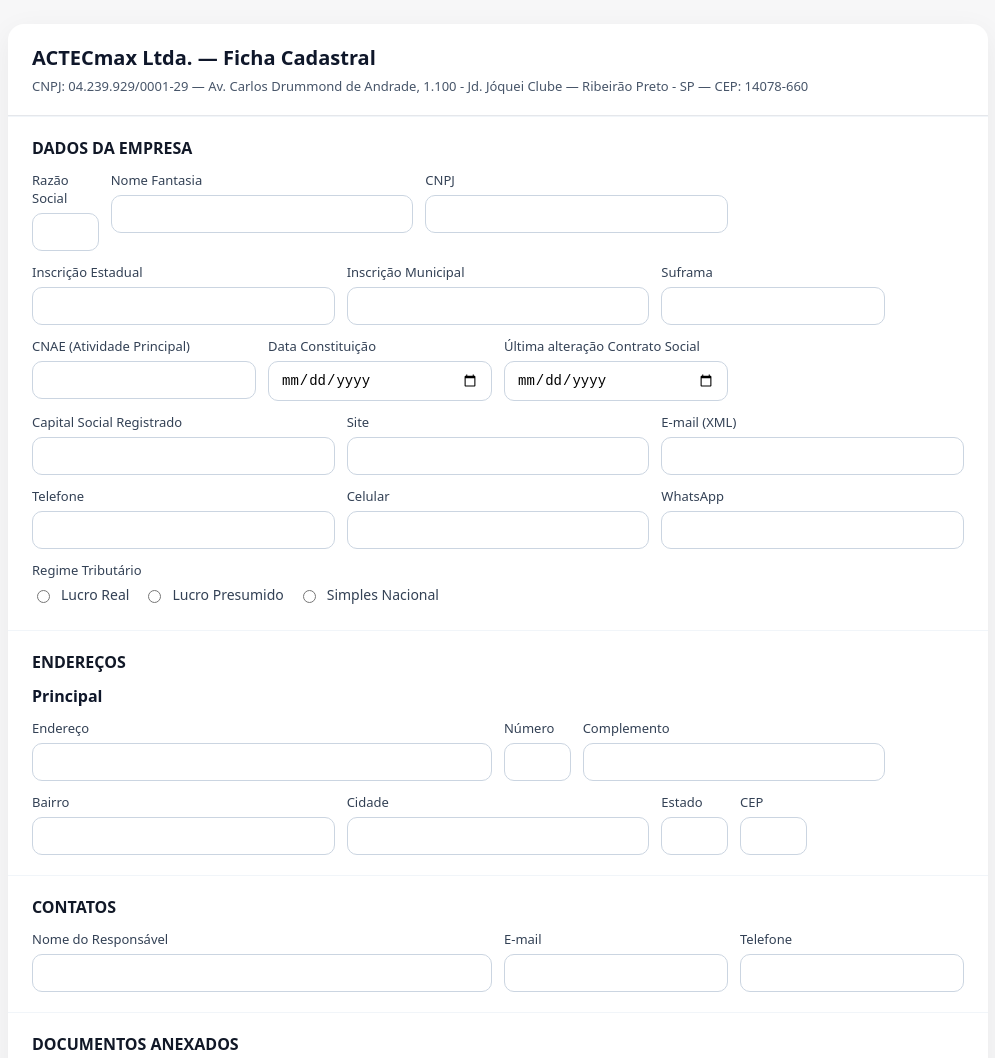
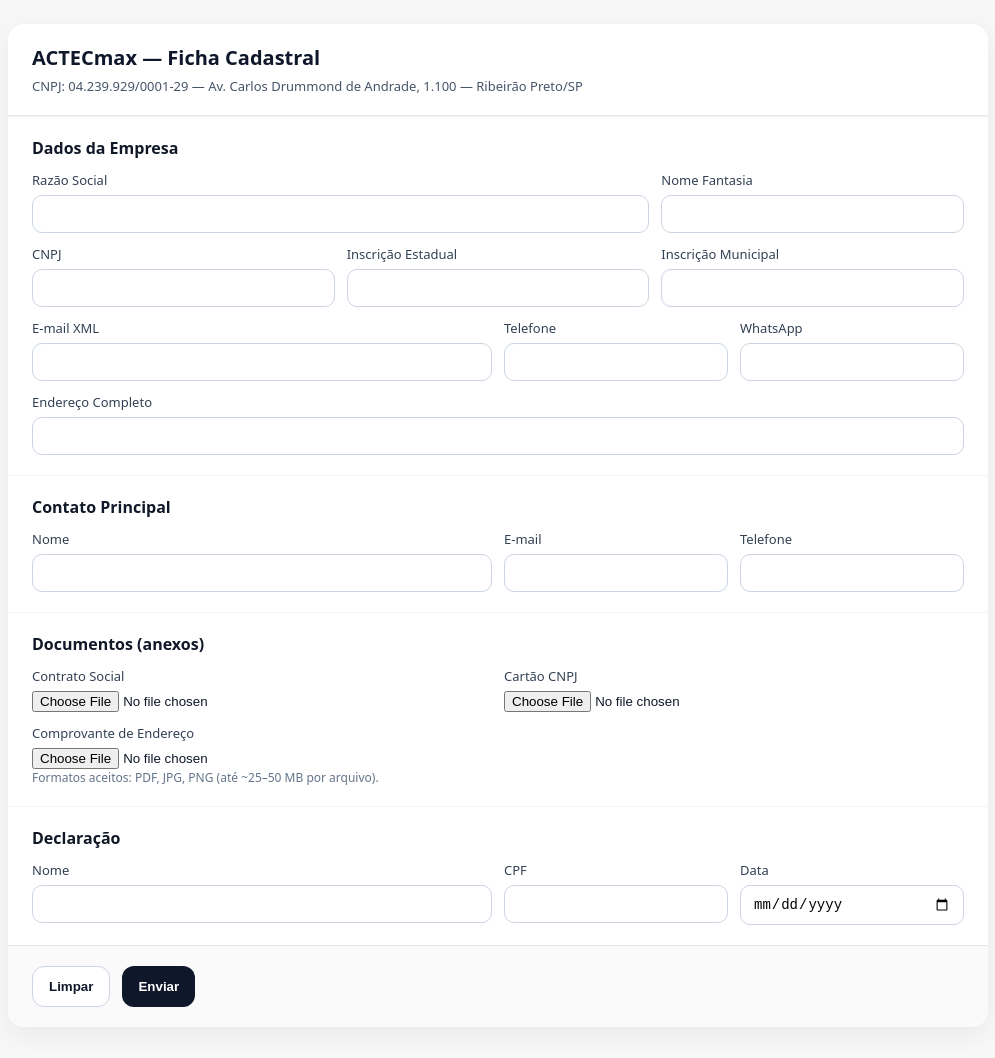
Before and after one commit to ACTECmax/actecmax.github.io, a plain HTML site: page index.html in a window 1280 px wide. Shown: the top 1058 px of the page, without its empty margins (142-1137 px from the left). Drawn offline with Linux system fonts and the light colour scheme.

Commit message:
Update index.html

```diff
--- a/index.html
+++ b/index.html
@@ -1,118 +1,92 @@
 <!doctype html>
 <html lang="pt-br">
 <head>
-  <meta charset="utf-8">
-  <meta name="viewport" content="width=device-width, initial-scale=1">
-  <title>Ficha Cadastral - ACTECmax</title>
+  <meta charset="utf-8" />
+  <meta name="viewport" content="width=device-width, initial-scale=1" />
+  <title>Ficha Cadastral — ACTECmax</title>
   <style>
-    :root { --w: 980px; }
+    :root { --max: 980px; }
     * { box-sizing: border-box; }
     html, body { margin:0; padding:0; background:#f7f7f8; color:#0f172a; font-family: system-ui, -apple-system, Segoe UI, Roboto, Arial, sans-serif; }
-    .wrap { max-width: var(--w); margin: 24px auto; background:#fff; border-radius:16px; box-shadow: 0 8px 30px rgba(0,0,0,.06); overflow:hidden; }
+    .wrap { max-width: var(--max); margin: 24px auto; background:#fff; border-radius:16px; box-shadow: 0 8px 28px rgba(0,0,0,.06); overflow:hidden; }
     header { padding:20px 24px; border-bottom:1px solid #e5e7eb; }
-    header h1 { margin:0; font-size: 20px; }
+    header h1 { margin:0; font-size:20px; }
     header .sub { font-size:13px; color:#475569; margin-top:6px; }
     section { padding:20px 24px; border-top:1px solid #f1f5f9; }
     h2 { font-size:16px; margin:0 0 12px 0; color:#111827; }
     .grid { display:grid; grid-template-columns: repeat(12, 1fr); gap:12px; }
-    .col-12 { grid-column: span 12; }
-    .col-6 { grid-column: span 6; }
-    .col-4 { grid-column: span 4; }
-    .col-3 { grid-column: span 3; }
+    .col-12 { grid-column: span 12; } .col-8 { grid-column: span 8; } .col-6 { grid-column: span 6; } .col-4 { grid-column: span 4; } .col-3 { grid-column: span 3; }
     label { display:block; font-size:13px; color:#334155; margin-bottom:6px; }
-    input[type="text"], input[type="email"], input[type="tel"], input[type="number"], input[type="date"], textarea, select {
+    input[type="text"], input[type="email"], input[type="tel"], input[type="date"], textarea, select {
       width:100%; padding:10px 12px; border:1px solid #cbd5e1; border-radius:10px; background:#fff; font-size:14px;
     }
+    input[type="file"] { display:block; margin-top:6px; }
     textarea { min-height: 90px; resize: vertical; }
-    .row { margin-bottom:12px; }
     .muted { font-size:12px; color:#64748b; }
-    .chkrow { display:flex; flex-wrap:wrap; gap:14px; }
-    .chkrow label { display:flex; align-items:center; gap:8px; font-size:14px; color:#334155; }
-    .files input[type="file"] { display:block; margin-top:6px; }
     .actions { display:flex; gap:12px; padding:20px 24px; border-top:1px solid #e5e7eb; background:#fafafa; }
     .btn { padding:12px 16px; border:0; border-radius:12px; cursor:pointer; font-weight:600; }
     .btn-dark { background:#0f172a; color:#fff; }
     .btn-ghost { background:#fff; color:#0f172a; border:1px solid #cbd5e1; }
-    .ok { display:none; margin:16px 24px; padding:12px; border:1px solid #1a7f37; color:#064e3b; background:#ecfdf5; border-radius:12px; }
-    @media (max-width: 768px) {
-      .wrap { margin: 0; border-radius: 0; }
-      section { padding: 16px; }
-      header { padding: 16px; }
-      .actions { padding: 16px; position: sticky; bottom:0; }
-    }
+    .toast { position:fixed; left:50%; bottom:24px; transform:translateX(-50%); z-index:9999; display:none; }
+    .toast > div { padding:12px 16px; border-radius:12px; box-shadow: 0 10px 30px rgba(0,0,0,.12); font-weight:600; }
+    .toast .ok  { background:#ecfdf5; color:#065f46; border:1px solid #86efac; }
+    .toast .err { background:#fee2e2; color:#991b1b; border:1px solid #fecaca; }
+    @media (max-width: 768px) { .wrap { margin:0; border-radius:0; } section, header, .actions { padding:16px; } }
   </style>
 </head>
 <body>
   <div class="wrap">
     <header>
-      <h1>ACTECmax Ltda. — Ficha Cadastral</h1>
-      <div class="sub">CNPJ: 04.239.929/0001-29 — Av. Carlos Drummond de Andrade, 1.100 - Jd. Jóquei Clube — Ribeirão Preto - SP — CEP: 14078-660</div>
+      <h1>ACTECmax — Ficha Cadastral</h1>
+      <div class="sub">CNPJ: 04.239.929/0001-29 — Av. Carlos Drummond de Andrade, 1.100 — Ribeirão Preto/SP</div>
     </header>
 
-    <form id="ficha-cadastral" method="POST" action="'https://script.google.com/macros/s/AKfycbzTahtL4J7SBb1MTtOjkS3Kxht77upE0K4c0ipf0vttpCplHkeQcP0db0cDMzeQR-4C/exec'" enctype="multipart/form-data" target="submitFrame" novalidate>
+    <form id="cadastroform"
+          method="POST"
+          action="https://script.google.com/macros/s/AKfycbzTahtL4J7SBb1MTtOjkS3Kxht77upE0K4c0ipf0vttpCplHkeQcP0db0cDMzeQR-4C/exec"
+          enctype="multipart/form-data"
+          target="submitFrame"
+          novalidate>
+      <!-- DADOS DA EMPRESA -->
       <section>
-        <h2>DADOS DA EMPRESA</h2>
+        <h2>Dados da Empresa</h2>
         <div class="grid">
           <div class="col-8"><label>Razão Social</label><input type="text" name="razao_social" required></div>
           <div class="col-4"><label>Nome Fantasia</label><input type="text" name="nome_fantasia" required></div>
           <div class="col-4"><label>CNPJ</label><input type="text" name="cnpj" required></div>
           <div class="col-4"><label>Inscrição Estadual</label><input type="text" name="inscricao_estadual"></div>
           <div class="col-4"><label>Inscrição Municipal</label><input type="text" name="inscricao_municipal"></div>
-          <div class="col-3"><label>Suframa</label><input type="text" name="suframa"></div>
-          <div class="col-3"><label>CNAE (Atividade Principal)</label><input type="text" name="cnae_principal"></div>
-          <div class="col-3"><label>Data Constituição</label><input type="date" name="data_constituicao"></div>
-          <div class="col-3"><label>Última alteração Contrato Social</label><input type="date" name="data_ultima_alteracao"></div>
-          <div class="col-4"><label>Capital Social Registrado</label><input type="text" name="capital_social"></div>
-          <div class="col-4"><label>Site</label><input type="text" name="site"></div>
-          <div class="col-4"><label>E-mail (XML)</label><input type="email" name="email_xml"></div>
-          <div class="col-4"><label>Telefone</label><input type="tel" name="telefone"></div>
-          <div class="col-4"><label>Celular</label><input type="tel" name="celular"></div>
-          <div class="col-4"><label>WhatsApp</label><input type="tel" name="whatsapp"></div>
-          <div class="col-12">
-            <label>Regime Tributário</label>
-            <div class="chkrow">
-              <label><input type="radio" name="regime_tributario" value="Lucro Real">Lucro Real</label>
-              <label><input type="radio" name="regime_tributario" value="Lucro Presumido">Lucro Presumido</label>
-              <label><input type="radio" name="regime_tributario" value="Simples Nacional">Simples Nacional</label>
-            </div>
-          </div>
+          <div class="col-6"><label>E-mail XML</label><input type="email" name="email_xml"></div>
+          <div class="col-3"><label>Telefone</label><input type="tel" name="telefone"></div>
+          <div class="col-3"><label>WhatsApp</label><input type="tel" name="whatsapp"></div>
+          <div class="col-12"><label>Endereço Completo</label><input type="text" name="endereco"></div>
         </div>
       </section>
 
+      <!-- CONTATO -->
       <section>
-        <h2>ENDEREÇOS</h2>
+        <h2>Contato Principal</h2>
         <div class="grid">
-          <div class="col-12"><strong>Principal</strong></div>
-          <div class="col-6"><label>Endereço</label><input type="text" name="end_principal_logradouro"></div>
-          <div class="col-2"><label>Número</label><input type="text" name="end_principal_numero"></div>
-          <div class="col-4"><label>Complemento</label><input type="text" name="end_principal_complemento"></div>
-          <div class="col-4"><label>Bairro</label><input type="text" name="end_principal_bairro"></div>
-          <div class="col-4"><label>Cidade</label><input type="text" name="end_principal_cidade"></div>
-          <div class="col-2"><label>Estado</label><input type="text" name="end_principal_uf"></div>
-          <div class="col-2"><label>CEP</label><input type="text" name="end_principal_cep"></div>
+          <div class="col-6"><label>Nome</label><input type="text" name="contato_nome"></div>
+          <div class="col-3"><label>E-mail</label><input type="email" name="contato_email"></div>
+          <div class="col-3"><label>Telefone</label><input type="tel" name="contato_telefone"></div>
         </div>
       </section>
 
+      <!-- DOCUMENTOS -->
       <section>
-        <h2>CONTATOS</h2>
-        <div class="grid">
-          <div class="col-6"><label>Nome do Responsável</label><input type="text" name="cont_rl_nome"></div>
-          <div class="col-3"><label>E-mail</label><input type="email" name="cont_rl_email"></div>
-          <div class="col-3"><label>Telefone</label><input type="tel" name="cont_rl_telefone"></div>
-        </div>
-      </section>
-
-      <section class="files">
-        <h2>DOCUMENTOS ANEXADOS</h2>
+        <h2>Documentos (anexos)</h2>
         <div class="grid">
           <div class="col-6"><label>Contrato Social</label><input type="file" name="contrato_social" accept=".pdf,.jpg,.jpeg,.png"></div>
           <div class="col-6"><label>Cartão CNPJ</label><input type="file" name="cartao_cnpj" accept=".pdf,.jpg,.jpeg,.png"></div>
+          <div class="col-6"><label>Comprovante de Endereço</label><input type="file" name="comprovante_endereco" accept=".pdf,.jpg,.jpeg,.png"></div>
         </div>
-        <div class="muted">Formatos: PDF, JPG, PNG — até ~25–50 MB por arquivo.</div>
+        <div class="muted">Formatos aceitos: PDF, JPG, PNG (até ~25–50 MB por arquivo).</div>
       </section>
 
+      <!-- DECLARAÇÃO -->
       <section>
-        <h2>DECLARAÇÃO</h2>
+        <h2>Declaração</h2>
         <div class="grid">
           <div class="col-6"><label>Nome</label><input type="text" name="decl_nome"></div>
           <div class="col-3"><label>CPF</label><input type="text" name="decl_cpf"></div>
@@ -120,95 +94,45 @@
         </div>
       </section>
 
-      <div class="ok" id="ok">Cadastro enviado! Obrigado. Em instantes você receberá a confirmação por e-mail.</div>
-
       <div class="actions">
         <button type="reset" class="btn btn-ghost">Limpar</button>
-        <button type="submit" class="btn btn-dark">Enviar</button>
+        <button type="submit" class="btn btn-dark" id="btnEnviar">Enviar</button>
       </div>
 
+      <!-- iframe oculto para receber a resposta do Google -->
       <iframe name="submitFrame" id="submitFrame" style="display:none;"></iframe>
+      <input type="hidden" name="_source" value="actecmax_github_pages" />
     </form>
   </div>
 
+  <!-- Toast simples -->
+  <div class="toast" id="toast"><div class="ok" id="toastBox">Cadastro enviado com sucesso!</div></div>
+
   <script>
-  (function(){
-    var EXEC_URL = 'https://script.google.com/macros/s/AKfycbzTahtL4J7SBb1MTtOjkS3Kxht77upE0K4c0ipf0vttpCplHkeQcP0db0cDMzeQR-4C/exec';
+    (function(){
+      // feedback ao concluir (quando o iframe carregar com a resposta do Google)
+      var iframe = document.getElementById('submitFrame');
+      var btn = document.getElementById('btnEnviar');
+      var toast = document.getElementById('toast');
+      var toastBox = document.getElementById('toastBox');
+      var firstLoad = true;
 
-    function sanitizeName(s) {
-      return (s||"").toString().trim().toLowerCase().replace(/[^a-z0-9]+/gi,'_').replace(/^_+|_+$/g,'');
-    }
-    function ensureNames(form) {
-      form.querySelectorAll('input,select,textarea').forEach(function(el){
-        var type = (el.getAttribute('type')||'text').toLowerCase();
-        if (['submit','button','reset','image','hidden'].indexOf(type) >= 0) return;
-        if (!el.name || !el.name.trim()) {
-          var candidate = el.id || el.getAttribute('placeholder') || el.getAttribute('title') || el.getAttribute('aria-label') || el.tagName.toLowerCase();
-          el.name = sanitizeName(candidate) || (el.tagName.toLowerCase() + '_' + Math.random().toString(36).slice(2));
-        }
+      iframe.addEventListener('load', function(){
+        if (firstLoad) { firstLoad = false; return; } // ignora o primeiro load (render inicial)
+        if (btn) { btn.disabled = false; btn.textContent = 'Enviar'; }
+        toastBox.className = 'ok';
+        toastBox.textContent = 'Cadastro enviado com sucesso!';
+        toast.style.display = 'block';
+        setTimeout(function(){ toast.style.display = 'none'; }, 4000);
       });
-    }
-    function injectFrameAndUI(form) {
-      var iframe = document.getElementById('submitFrame');
-      var ok = document.getElementById('ok');
-      var firstLoad = true;
-      iframe.addEventListener('load', function(){
-        if (firstLoad) { firstLoad = false; return; }
-        ok.style.display = 'block';
-        if (form.__btn) {
-          form.__btn.disabled = false;
-          if (form.__btn.tagName === 'BUTTON') form.__btn.textContent = form.__btnText;
-          else form.__btn.value = form.__btnText;
-        }
+
+      // UX ao enviar (sem AJAX, envio nativo)
+      var form = document.getElementById('cadastroform');
+      form.addEventListener('submit', function(){
+        if (btn) { btn.disabled = true; btn.textContent = 'Enviando…'; }
+        // Envio é nativo (POST) e a resposta cai no iframe
       });
-      return iframe;
-    }
-    function forceNativeSubmit(form) {
-      try { form.removeAttribute('onsubmit'); } catch(e){}
-      form.method = 'POST';
-      form.action = EXEC_URL;
-      form.enctype = 'multipart/form-data';
-      form.target = 'submitFrame';
-      if (!form.id) form.id = 'ficha-cadastral';
-      var src = form.querySelector('input[name="_source"]');
-      if (!src) {
-        src = document.createElement('input');
-        src.type='hidden'; src.name='_source'; src.value='actecmax_onefile';
-        form.appendChild(src);
-      }
-      ensureNames(form);
-      injectFrameAndUI(form);
-
-      var submitters = Array.from(form.querySelectorAll('button[type="submit"],input[type="submit"],button:not([type])'));
-      submitters.forEach(function(btn){
-        ['click','pointerdown','touchstart'].forEach(function(evt){
-          btn.addEventListener(evt, function(ev){
-            ev.preventDefault(); ev.stopPropagation(); ev.stopImmediatePropagation();
-            form.__btn = btn; form.__btnText = (btn.tagName==='BUTTON'?btn.textContent:btn.value);
-            if (btn.tagName==='BUTTON') btn.textContent = 'Enviando...'; else btn.value='Enviando...';
-            btn.disabled = true;
-            HTMLFormElement.prototype.submit.call(form);
-            return false;
-          }, true);
-        });
-      });
-      form.addEventListener('submit', function(e){
-        e.preventDefault(); e.stopPropagation(); e.stopImmediatePropagation();
-        HTMLFormElement.prototype.submit.call(form);
-        return false;
-      }, true);
-    }
-
-    if (document.readyState === 'loading') {
-      document.addEventListener('DOMContentLoaded', function(){
-        var form = document.getElementById('ficha-cadastral') || document.querySelector('form');
-        if (form) forceNativeSubmit(form);
-      });
-    } else {
-      var form = document.getElementById('ficha-cadastral') || document.querySelector('form');
-      if (form) forceNativeSubmit(form);
-    }
-  })();
+    })();
   </script>
 </body>
 </html>
```
